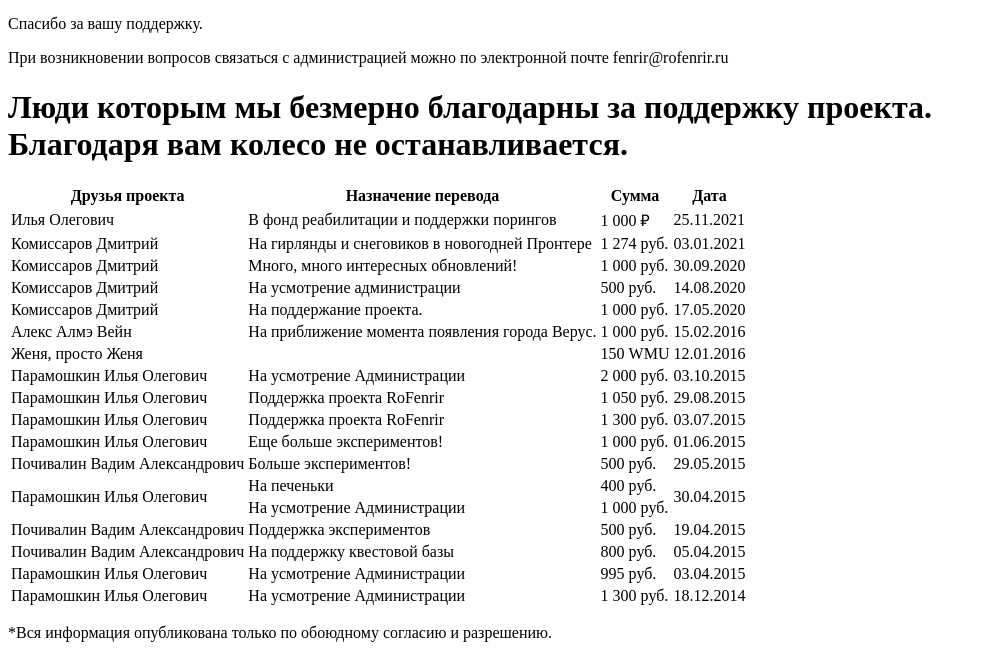
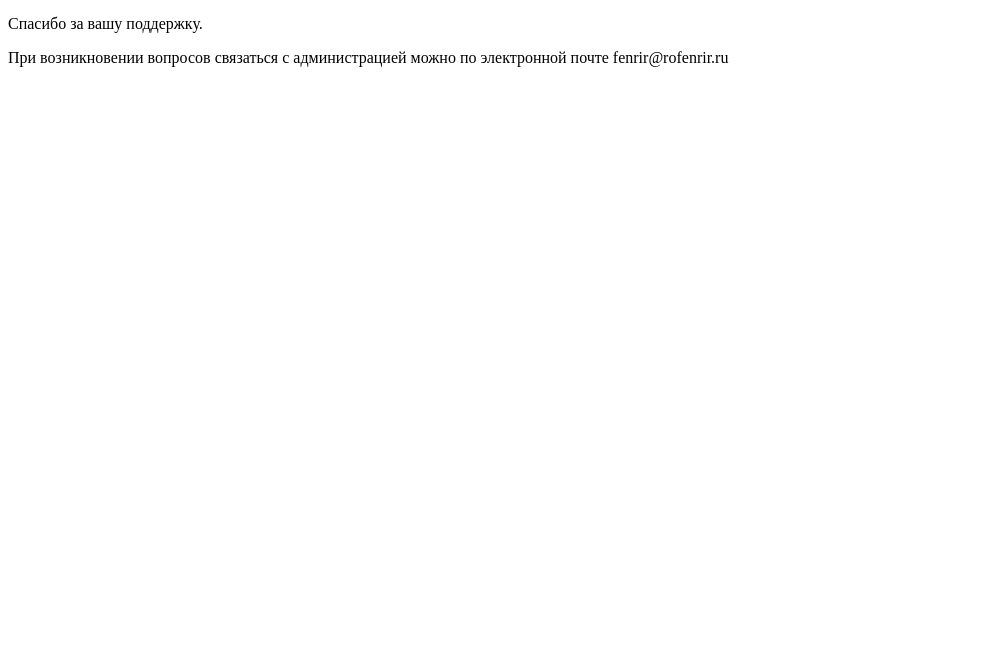
Before and after one commit to Xsoid/rofenrir.ru, a PHP site: template views/site/pages/about/donate.php in a window 1280 px wide. Shown: the part 334-992 px from the top of the page, without its empty margins (0-986 px from the left). After the commit the page ends 401 px from the top, so only its background shows below. Run offline with PHP 8.4, Linux system fonts and the light colour scheme; the template is opened without the code that fills it, so the values that code supplies are empty.

Commit message:
Перечень Патронов вынесен из ГИТ в Локал

```diff
--- a/views/site/pages/about/donate.php
+++ b/views/site/pages/about/donate.php
@@ -28,128 +28,5 @@ $this->params['breadcrumbs'][] = 'Поддержка проекта';
         <p>При возникновении вопросов связаться с администрацией можно по электронной почте fenrir@rofenrir.ru</p>
 
     </div>
-    <div>
-
-        <h1>Люди которым мы безмерно благодарны за поддержку проекта.<br />
-            Благодаря вам колесо не останавливается.</h1>
-        <table class="table table-hover">
-            <thead>
-                <tr>
-                    <th>Друзья проекта</th>
-                    <th>Назначение перевода</th>
-                    <th>Сумма</th>
-                    <th>Дата</th>
-                </tr>
-            </thead>
-            <tbody>
-                <tr>
-                    <td>Илья Олегович</td>
-                    <td>В фонд реабилитации и поддержки порингов</td>
-                    <td>1&nbsp;000&nbsp;₽</td>
-                    <td>25.11.2021</td>
-                </tr>
-                <tr>
-                    <td>Комиссаров Дмитрий</td>
-                    <td>На гирлянды и снеговиков в новогодней Пронтере</td>
-                    <td>1&nbsp;274&nbsp;руб.</td>
-                    <td>03.01.2021</td>
-                </tr>
-                <tr>
-                    <td>Комиссаров Дмитрий</td>
-                    <td>Много, много интересных обновлений!</td>
-                    <td>1&nbsp;000&nbsp;руб.</td>
-                    <td>30.09.2020</td>
-                </tr>
-                <tr>
-                    <td>Комиссаров Дмитрий</td>
-                    <td>На усмотрение администрации</td>
-                    <td>500&nbsp;руб.</td>
-                    <td>14.08.2020</td>
-                </tr>
-                <tr>
-                    <td>Комиссаров Дмитрий</td>
-                    <td>На поддержание проекта.</td>
-                    <td>1&nbsp;000&nbsp;руб.</td>
-                    <td>17.05.2020</td>
-                </tr>
-                <tr>
-                    <td>Алекс Алмэ Вейн</td>
-                    <td>На приближение момента появления города Верус.</td>
-                    <td>1&nbsp;000&nbsp;руб.</td>
-                    <td>15.02.2016</td>
-                </tr>
-                <tr>
-                    <td>Женя, просто Женя</td>
-                    <td></td>
-                    <td>150&nbsp;WMU</td>
-                    <td>12.01.2016</td>
-                </tr>
-                <tr>
-                    <td>Парамошкин Илья Олегович</td>
-                    <td>На усмотрение Администрации</td>
-                    <td>2&nbsp;000&nbsp;руб.</td>
-                    <td>03.10.2015</td>
-                </tr>
-                <tr>
-                    <td>Парамошкин Илья Олегович</td>
-                    <td>Поддержка проекта RoFenrir</td>
-                    <td>1&nbsp;050&nbsp;руб.</td>
-                    <td>29.08.2015</td>
-                </tr>
-                <tr>
-                    <td>Парамошкин Илья Олегович</td>
-                    <td>Поддержка проекта RoFenrir</td>
-                    <td>1&nbsp;300&nbsp;руб.</td>
-                    <td>03.07.2015</td>
-                </tr>
-                <tr>
-                    <td>Парамошкин Илья Олегович</td>
-                    <td>Еще больше экспериментов!</td>
-                    <td>1&nbsp;000&nbsp;руб.</td>
-                    <td>01.06.2015</td>
-                </tr>
-                <tr>
-                    <td>Почивалин Вадим Александрович</td>
-                    <td>Больше экспериментов!</td>
-                    <td>500&nbsp;руб.</td>
-                    <td>29.05.2015</td>
-                </tr>
-                <tr>
-                    <td rowspan="2">Парамошкин Илья Олегович</td>
-                    <td>На печеньки</td>
-                    <td>400 руб.</td>
-                    <td rowspan="2">30.04.2015</td>
-                </tr>
-                <tr>
-                    <td>На усмотрение Администрации</td>
-                    <td>1&nbsp;000&nbsp;руб.</td>
-                </tr>
-                <tr>
-                    <td>Почивалин Вадим Александрович</td>
-                    <td>Поддержка экспериментов</td>
-                    <td>500&nbsp;руб.</td>
-                    <td>19.04.2015</td>
-                </tr>
-                <tr>
-                    <td>Почивалин Вадим Александрович</td>
-                    <td>На поддержку квестовой базы</td>
-                    <td>800&nbsp;руб.</td>
-                    <td>05.04.2015</td>
-                </tr>
-                <tr>
-                    <td>Парамошкин Илья Олегович</td>
-                    <td>На усмотрение Администрации</td>
-                    <td>995&nbsp;руб.</td>
-                    <td>03.04.2015</td>
-                </tr>
-                <tr>
-                    <td>Парамошкин Илья Олегович</td>
-                    <td>На усмотрение Администрации</td>
-                    <td>1&nbsp;300&nbsp;руб.</td>
-                    <td>18.12.2014</td>
-                </tr>
-            </tbody>
-        </table>
-        <p>*Вся информация опубликована только по обоюдному согласию и разрешению.</p>
-    </div>
+    <?= $this->render('_gratitude') ?>
 </div>
```
Also changed, not shown: 1 other file.
